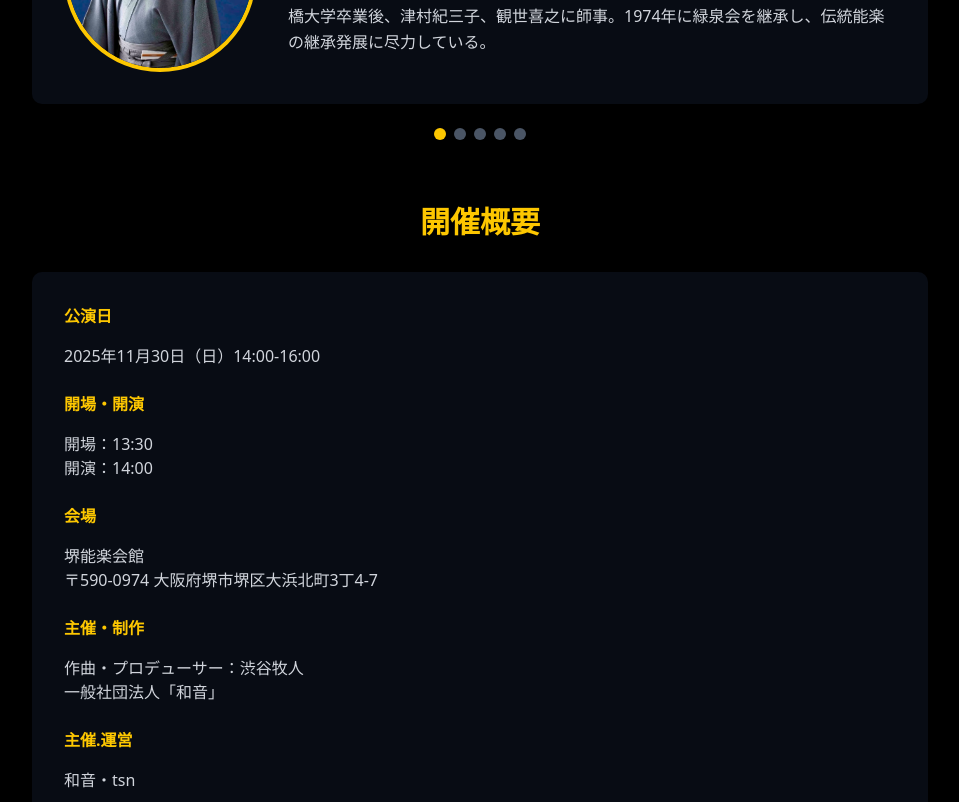
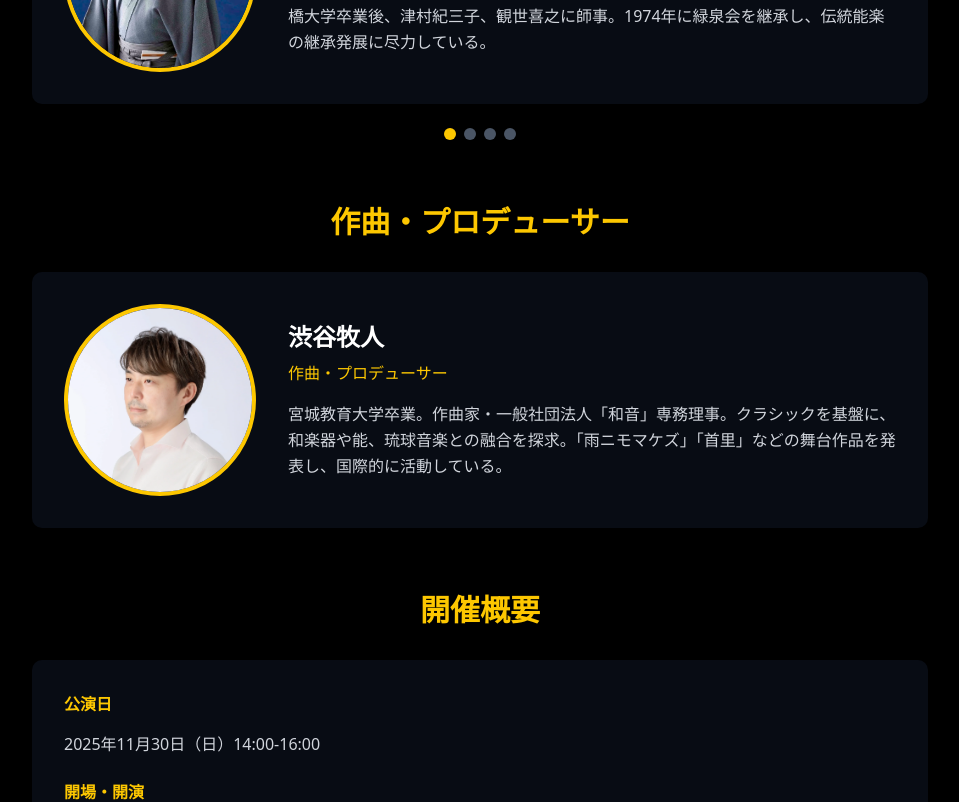
Before and after one commit to HeavenAQ/tsn-act1, a Next.js app: page / in a window 1280 px wide. Shown: the part 1640-2442 px from the top of the page, without its empty margins (160-1119 px from the left). Built offline with nearby package versions, Linux system fonts and the light colour scheme.

Commit message:
[Update] Single out producer as a standalone section

```diff
--- a/src/pages/index.tsx
+++ b/src/pages/index.tsx
@@ -17,6 +17,7 @@ export default function HomePage() {
       { id: "concept", label: "コンセプト" },
       { id: "event-overview", label: "開催概要" },
       { id: "artists", label: "出演者" },
+      { id: "producer", label: "プロデューサー" },
       { id: "access", label: "会場アクセス" },
       { id: "ticket-info", label: "チケット情報" },
       { id: "sns", label: "お問い合わせ" },
@@ -54,14 +55,18 @@ export default function HomePage() {
         description:
           "京都府出身。20歳からベースを始め、様々なジャンルで活動。2012年より「kogakusyu翔」に参加し、和楽器と洋楽器を融合させた音楽で高い評価を得る。現在はソロアーティストのサポートで活躍中。",
       },
-      {
-        name: "渋谷牧人",
-        role: "作曲・プロデューサー",
-        image: "渋谷牧人.webp",
-        description:
-          "宮城教育大学卒業。作曲家・一般社団法人「和音」専務理事。クラシックを基盤に、和楽器や能、琉球音楽との融合を探求。「雨ニモマケズ」「首里」などの舞台作品を発表し、国際的に活動している。",
-      },
     ],
+    [],
+  );
+
+  const producer = useMemo(
+    () => ({
+      name: "渋谷牧人",
+      role: "作曲・プロデューサー",
+      image: "渋谷牧人.webp",
+      description:
+        "宮城教育大学卒業。作曲家・一般社団法人「和音」専務理事。クラシックを基盤に、和楽器や能、琉球音楽との融合を探求。「雨ニモマケズ」「首里」などの舞台作品を発表し、国際的に活動している。",
+    }),
     [],
   );
 
@@ -268,9 +273,7 @@ export default function HomePage() {
         {/* Artists section */}
         <section id="artists" className="mb-12 sm:mb-16">
           <h2 className="mb-8 text-center text-2xl font-bold text-yellow-400 sm:text-3xl">
-            {artists[currentArtist]?.name != "渋谷牧人"
-              ? "出演者紹介"
-              : artists[currentArtist]?.role}
+            出演者紹介
           </h2>
 
           <div className="mx-auto max-w-4xl">
@@ -326,9 +329,7 @@ export default function HomePage() {
                         <div className="mb-4 h-4 w-36 animate-pulse rounded bg-gray-700 sm:h-5" />
                       ) : (
                         <p className="mb-4 text-sm text-yellow-400 sm:text-base">
-                          {artists[currentArtist]?.name != "渋谷牧人"
-                            ? (artists[currentArtist]?.role ?? "")
-                            : ""}
+                          {artists[currentArtist]?.role}
                         </p>
                       )}
 
@@ -384,6 +385,48 @@ export default function HomePage() {
                   aria-label={`Go to artist ${index + 1}`}
                 />
               ))}
+            </div>
+          </div>
+        </section>
+
+        {/* Producer Section*/}
+        <section id="producer" className="mb-12 sm:mb-16">
+          <h2 className="mb-8 text-center text-2xl font-bold text-yellow-400 sm:text-3xl">
+            {producer.role}
+          </h2>
+          <div className="mx-auto max-w-4xl">
+            <div className="rounded-lg bg-gray-900/50 p-6 sm:p-8">
+              {/* Display all artists */}
+              <div className="space-y-8">
+                <div className="flex flex-col items-center gap-6 lg:flex-row lg:gap-8">
+                  {/* Artist image */}
+                  <div className="relative h-36 flex-shrink-0 sm:h-48">
+                    <div className="h-32 w-32 overflow-hidden rounded-full border-4 border-yellow-400 sm:h-40 sm:w-40 lg:h-48 lg:w-48">
+                      <Image
+                        src={`/${producer.image}`}
+                        alt={producer.name}
+                        width={200}
+                        height={200}
+                        className="h-full w-full object-cover"
+                        priority
+                      />
+                    </div>
+                  </div>
+
+                  {/* Artist info */}
+                  <div className="flex-1 text-center lg:text-left">
+                    <h3 className="mb-2 text-xl font-bold text-white sm:text-2xl">
+                      {producer.name}
+                    </h3>
+                    <p className="mb-4 text-sm text-yellow-400 sm:text-base">
+                      {producer.role}
+                    </p>
+                    <p className="text-sm leading-relaxed text-gray-300 sm:text-base">
+                      {producer.description}
+                    </p>
+                  </div>
+                </div>
+              </div>
             </div>
           </div>
         </section>
```
